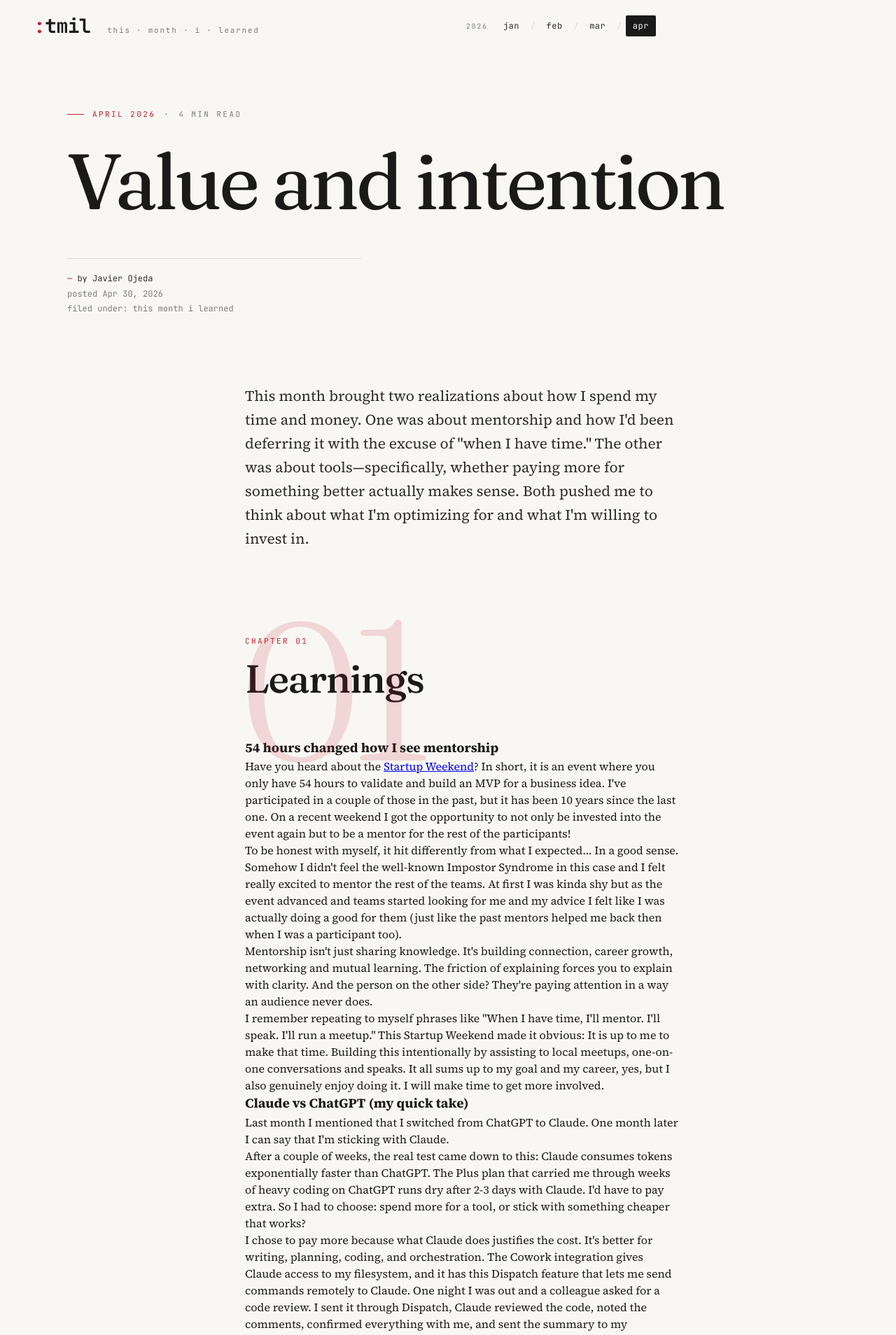
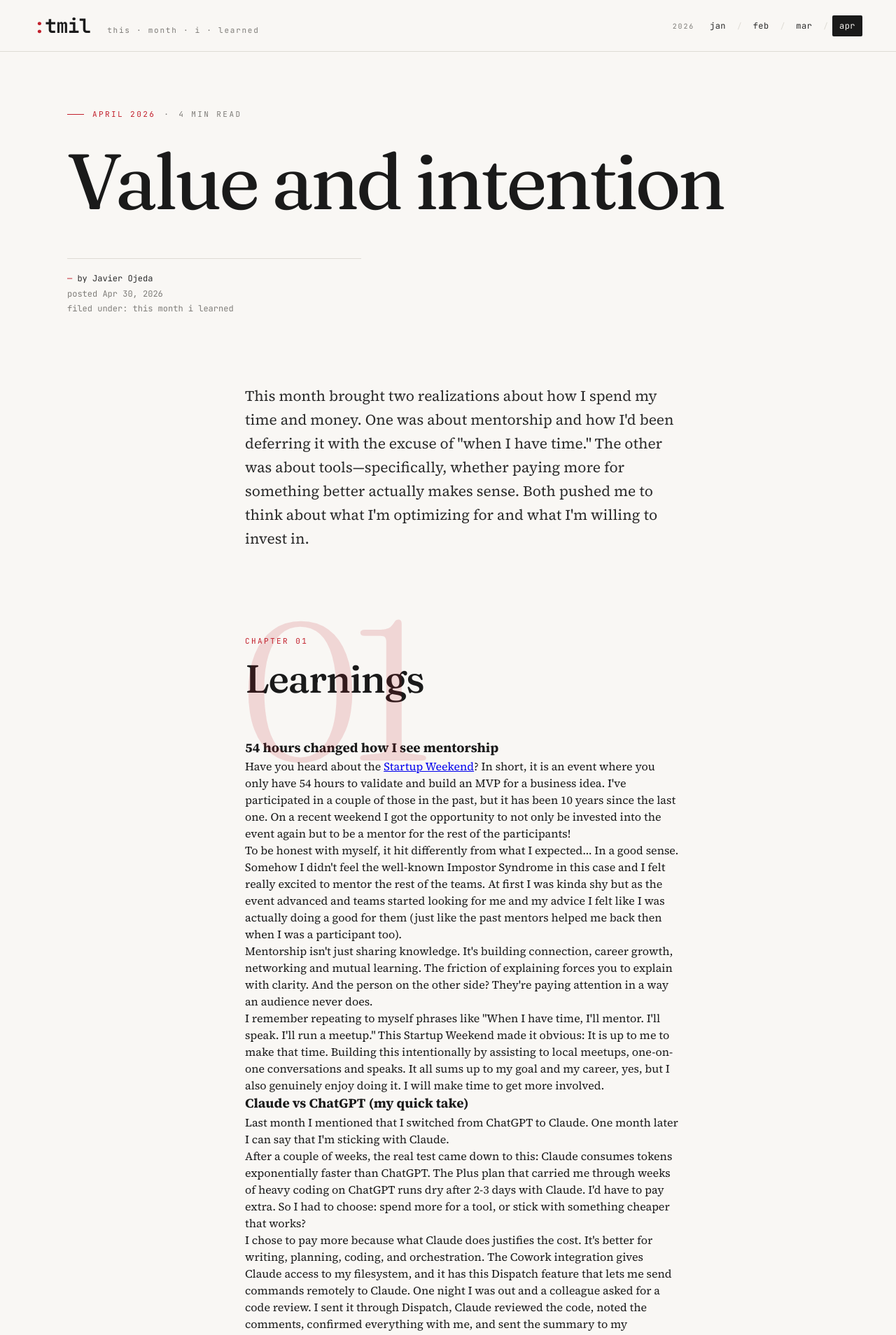
Before and after one commit to javierojeda94/tmil, a Jekyll site: the page built from index.html, in a window 1280 px wide. Shown: the top 1908 px of the page at 70% size. Built offline with Jekyll 4.4.1, drawn with Linux system fonts in a browser that asks for light colours.

Commit message:
fix: article container, body centering, progress bar positioning
Add max-width 1440px to .post article container. Center .body at
980px with asymmetric padding. Position progress-rail absolutely
at header bottom so it doesn't disrupt flex layout of the nav.

Co-Authored-By: Claude Opus 4.6 (1M context) <noreply@anthropic.com>

```diff
--- a/_sass/_body.scss
+++ b/_sass/_body.scss
@@ -1,11 +1,16 @@
+.post {
+  max-width: 1440px;
+  margin: 0 auto;
+  overflow-x: hidden;
+}
+
 .body {
   padding: 0 24px;
-  max-width: 100%;
-  margin: 0 auto;
 
   @media (min-width: 720px) {
+    max-width: 980px;
+    margin: 0 auto;
     padding: 0 160px 0 200px;
-    max-width: 980px;
   }
 }
 
--- a/_sass/_progress.scss
+++ b/_sass/_progress.scss
@@ -1 +1,16 @@
-// Phase E: progress bar styles
+.progress-rail {
+  position: absolute;
+  left: 0;
+  right: 0;
+  bottom: 0;
+  height: 1px;
+  background: var(--rule);
+}
+
+.progress-fill {
+  height: 3px;
+  margin-top: -1px;
+  width: 0%;
+  background: var(--rust);
+  transition: width 80ms linear;
+}
```
